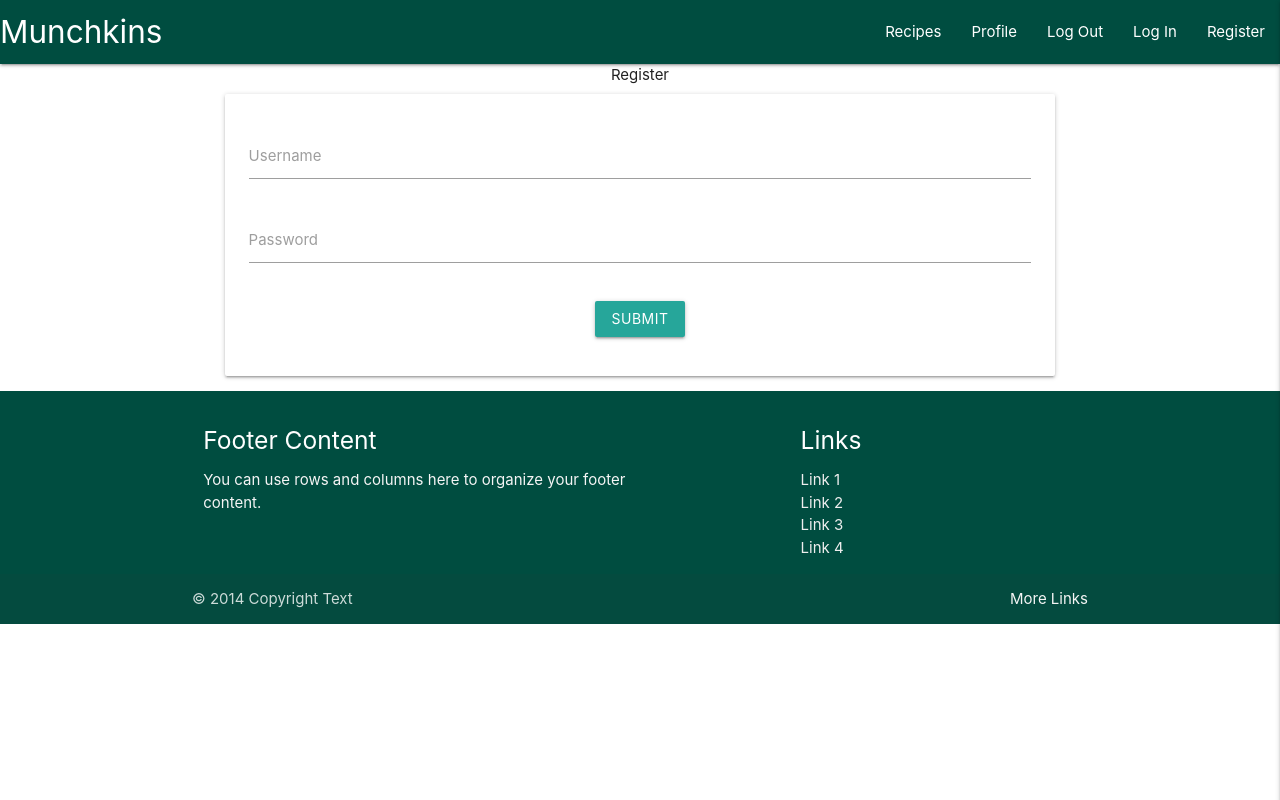
After one commit to Cldwlkn13/Munchkins, a Flask app: page /login in a window 1280 px wide. The commit adds this page. Run offline with Flask 2, Linux system fonts and the light colour scheme; some libraries are stand-ins or nearby versions.

Commit message:
added login functionality

```diff
--- a/app.py
+++ b/app.py
@@ -27,8 +27,53 @@ def get_recipes():
 
 @app.route("/register", methods=["GET", "POST"])
 def register():
+    if request.method == "POST":
+
+        existing_user = mongo.db.users.find_one(
+            {"username": request.form.get("username").lower()})
+
+        if existing_user:
+            flash("Username already exists")
+            return redirect(url_for("register"))
+
+        register = {
+            "username": request.form.get("username").lower(),
+            "password": generate_password_hash(
+                request.form.get("password")),
+            "email": request.form.get("email"),
+            "first_name": request.form.get("first_name").lower(),
+            "last_name": request.form.get("last_name").lower(),
+            "dob": request.form.get("dob"),
+            "country": request.form.get("country").lower()
+        }
+        mongo.db.users.insert_one(register)
+
+        session['user'] = request.form.get("username").lower()
+        flash('Regisration Succcessful')
+
     return render_template("register.html")
 
+
+@app.route("/login", methods=["GET", "POST"])
+def login():
+    if request.method == "POST":
+
+        existing_user = mongo.db.users.find_one(
+            {"username" : request.form.get("username").lower()})
+
+        if existing_user:
+            if check_password_hash(
+                existing_user['password'], request.form.get("password")):
+                    session['user'] = request.form.get("username").lower()
+                    flash("Welcome back, {}".format(request.form.get("username")))
+            else:
+                flash("Incorrect Username and/or Password")
+                return redirect(url_for('login'))
+        else:
+            flash("Incorrect Username and/or Password")
+            return redirect(url_for('login'))
+
+    return render_template("login.html")
 
 if __name__ == "__main__":
     app.run(host=os.environ.get("IP"),
--- a/static/css/style.css
+++ b/static/css/style.css
@@ -3,6 +3,16 @@
     min-height: 100vh;
     flex-direction: column;
   }
+
+  .flashes h5 {
+    line-height: 2;
+    position: absolute;
+    bottom: 40px;
+    right: 20px;
+    border: 2px solid lime;
+    border-radius: 5px;
+    padding: 10px;
+   }
 
   main {
     flex: 1 0 auto;
--- a/static/js/script.js
+++ b/static/js/script.js
@@ -1,13 +1,48 @@
-  $(document).ready(function(){
-    $(".sidenav").sidenav({edge: "right"});
+$(document).ready(function () {
+    $(".sidenav").sidenav({ edge: "right" });
 
-    $.get('static/text/countries.txt',function(data) {
+    $.get('static/text/countries.txt', function (data) {
         var lines = data.split('\n');
-            $.each(lines, function(k, v){
-                var $newOpt = $("<option>").attr("value",v).text(v)
-                $('#country').append($newOpt);
-            });
-      });
+        $.each(lines, function (k, v) {
+            var $newOpt = $("<option>").attr("value", v).text(v)
+            $('#country').append($newOpt);
+        });
+    });
 
     $('select').formSelect();
-  });
+
+    $("#password_confirm").on("focusout", function (e) {
+        if (!validatePassword()) {
+            $(this).removeClass("valid").addClass("invalid");
+            $("#lbl_password_confirm").text("Passwords do not match")
+        } else {
+            $(this).removeClass("invalid").addClass("valid");
+            $("#lbl_password_confirm").text("Passwords match")
+        }
+    });
+
+    $('#register-form').submit(function (e) {
+        var bool = validatePassword();
+        if (!bool){
+            e.preventDefault();
+            alert("Passwords do not match");
+        }
+        else
+            return true; //continue to submit form
+    });
+
+    function validatePassword() {
+        var password = $("#password").val();
+        var confirmPassword = $("#password_confirm").val();
+        if (password != confirmPassword) {
+            return false;
+        }
+        else {
+            return true;
+        }
+    }
+
+    setTimeout(function() {
+        $('.flashes').fadeOut('slow');
+    }, 2000);
+});
--- a/templates/base.html
+++ b/templates/base.html
@@ -1,13 +1,15 @@
 <!DOCTYPE html>
 <html lang="en">
+
 <head>
     <meta charset="UTF-8">
     <meta name="viewport" content="width=device-width, initial-scale=1.0">
     <link rel="stylesheet" href="https://cdnjs.cloudflare.com/ajax/libs/materialize/1.0.0/css/materialize.min.css">
     <link rel="stylesheet" href="https://cdnjs.cloudflare.com/ajax/libs/font-awesome/5.15.2/css/all.min.css" />
-    <link rel="stylesheet" href="{{ url_for('static', filename='css/style.css') }}" type="text/css"/>
+    <link rel="stylesheet" href="{{ url_for('static', filename='css/style.css') }}" type="text/css" />
     <title>Munchkins</title>
 </head>
+
 <body>
 
     <header>
@@ -19,7 +21,7 @@
                     <li><a href="{{ url_for('get_recipes')}}">Recipes</a></li>
                     <li><a href="#">Profile</a></li>
                     <li><a href="#">Log Out</a></li>
-                    <li><a href="#">Log In</a></li>
+                    <li><a href="{{ url_for('login')}}">Log In</a></li>
                     <li><a href="{{ url_for('register')}}">Register</a></li>
                 </ul>
             </div>
@@ -29,11 +31,25 @@
             <li><a href="{{ url_for('get_recipes')}}">Recipes</a></li>
             <li><a href="#">Profile</a></li>
             <li><a href="#">Log Out</a></li>
-            <li><a href="#">Log In</a></li>
+            <li><a href="{{ url_for('login')}}">Log In</a></li>
             <li><a href="{{ url_for('register')}}">Register</a></li>
         </ul>
+    </header>
 
-    </header>
+    <section>
+        <!-- flash messages -->
+        {% with messages = get_flashed_messages() %}
+            {% if messages %}
+                {% for message in messages %}
+                    <div class="row">
+                        <div class="col s12 m8 offset-m2 flashes">
+                            <h5 class="teal darken-3 lime-text text-accent-3 center-align">{{ message }}</h5>
+                        </div>
+                    </div>
+                {% endfor %}
+            {% endif %}
+        {% endwith %}
+    </section>
 
     {% block content %}
     {% endblock %}
@@ -43,7 +59,8 @@
             <div class="row">
                 <div class="col l6 s12">
                     <h5 class="white-text">Footer Content</h5>
-                    <p class="grey-text text-lighten-4">You can use rows and columns here to organize your footer content.
+                    <p class="grey-text text-lighten-4">You can use rows and columns here to organize your footer
+                        content.
                     </p>
                 </div>
                 <div class="col l4 offset-l2 s12">
@@ -65,8 +82,10 @@
         </div>
     </footer>
 
-    <script src="https://code.jquery.com/jquery-3.6.0.min.js" integrity="sha256-/xUj+3OJU5yExlq6GSYGSHk7tPXikynS7ogEvDej/m4=" crossorigin="anonymous"></script>
+    <script src="https://code.jquery.com/jquery-3.6.0.min.js"
+        integrity="sha256-/xUj+3OJU5yExlq6GSYGSHk7tPXikynS7ogEvDej/m4=" crossorigin="anonymous"></script>
     <script src="https://cdnjs.cloudflare.com/ajax/libs/materialize/1.0.0/js/materialize.min.js"></script>
     <script src="{{ url_for('static', filename='js/script.js') }}"></script>
 </body>
+
 </html>
--- /dev/null
+++ b/templates/login.html
@@ -0,0 +1,34 @@
+{% extends "base.html" %}
+{% block content%}
+<div class="login-wrapper">
+    <div class="row">
+        <header class="col s12 m8 offset-m2 center">Register</header>
+    </div>
+    <div class="row">
+        <form class="col s12 m8 offset-m2" id="login-form" method="POST" action="{{ url_for('login') }}">
+            <div class="card-panel">
+                <!-------username------->
+                <div class="row">
+                    <div class="input-field col s12">
+                        <input id="username" name="username" type="text" class="validate" minlength="1" maxlength="14" pattern="^[a-zA-z0-9]{1,14}$" required>
+                        <label for="username">Username</label>
+                    </div>
+                </div>
+                <!-------password------->
+                <div class="row">
+                    <div class="input-field col s12">
+                        <input id="password" name="password" type="password" class="validate" minlength="1" maxlength="14" pattern="^[a-zA-z0-9]{1,14}$" required>
+                        <label for="password">Password</label>
+                    </div>
+                </div>
+                <!-------submit------->
+                <div class="row">
+                    <div class="input-field col s12 center">
+                        <button class="btn waves-effect waves-light" type="submit" id="submit-login">Submit</button>
+                    </div>
+                </div>
+            </div>
+        </form>
+    </div>
+</div>
+{% endblock %}
```
Also changed, not shown: templates/register.html (+19 -12 lines).
